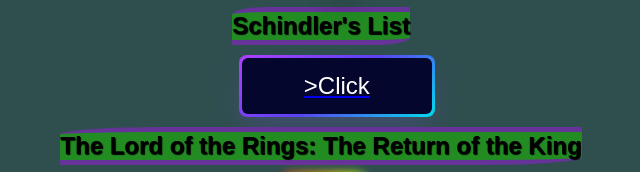
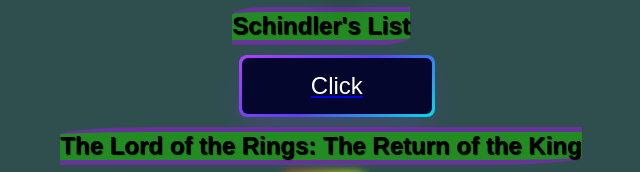
Before and after one commit to Obl1V1oN7/8.Links, a plain HTML site: page index.html in a window 1280 px wide. Shown: the part 628-800 px from the top of the page, 319-959 px from the left. Drawn offline with Linux system fonts and the light colour scheme.

Commit message:
Update index.html

```diff
--- a/index.html
+++ b/index.html
@@ -19,7 +19,7 @@
     <h2>12 Angry Men</h2>
     <a href="https://www.imdb.com/title/tt0050083/?pf_rd_m=A2FGELUUNOQJNL&pf_rd_p=1a264172-ae11-42e4-8ef7-7fed1973bb8f&pf_rd_r=96MWM0TYNGWG8B9XWCX8&pf_rd_s=center-1&pf_rd_t=15506&pf_rd_i=top&ref_=chttp_tt_5" target="_blank"><button class="bttn5" role="button">Click</button></a>
     <h2>Schindler's List</h2>
-    <a href="https://www.imdb.com/title/tt0108052/?pf_rd_m=A2FGELUUNOQJNL&pf_rd_p=1a264172-ae11-42e4-8ef7-7fed1973bb8f&pf_rd_r=96MWM0TYNGWG8B9XWCX8&pf_rd_s=center-1&pf_rd_t=15506&pf_rd_i=top&ref_=chttp_tt_6" target="_blank"><button class="bttn6" role="button"><span class="text">>Click</span></button></a>
+    <a href="https://www.imdb.com/title/tt0108052/?pf_rd_m=A2FGELUUNOQJNL&pf_rd_p=1a264172-ae11-42e4-8ef7-7fed1973bb8f&pf_rd_r=96MWM0TYNGWG8B9XWCX8&pf_rd_s=center-1&pf_rd_t=15506&pf_rd_i=top&ref_=chttp_tt_6" target="_blank"><button class="bttn6" role="button"><span class="text">Click</span></button></a>
     <h2>The Lord of the Rings: The Return of the King</h2>
     <a href="https://www.imdb.com/title/tt0167260/?pf_rd_m=A2FGELUUNOQJNL&pf_rd_p=1a264172-ae11-42e4-8ef7-7fed1973bb8f&pf_rd_r=96MWM0TYNGWG8B9XWCX8&pf_rd_s=center-1&pf_rd_t=15506&pf_rd_i=top&ref_=chttp_tt_7" target="_blank"><button class="bttn7" role="button">Click</button></a>
     <h2>Pulp Fiction</h2>
```
